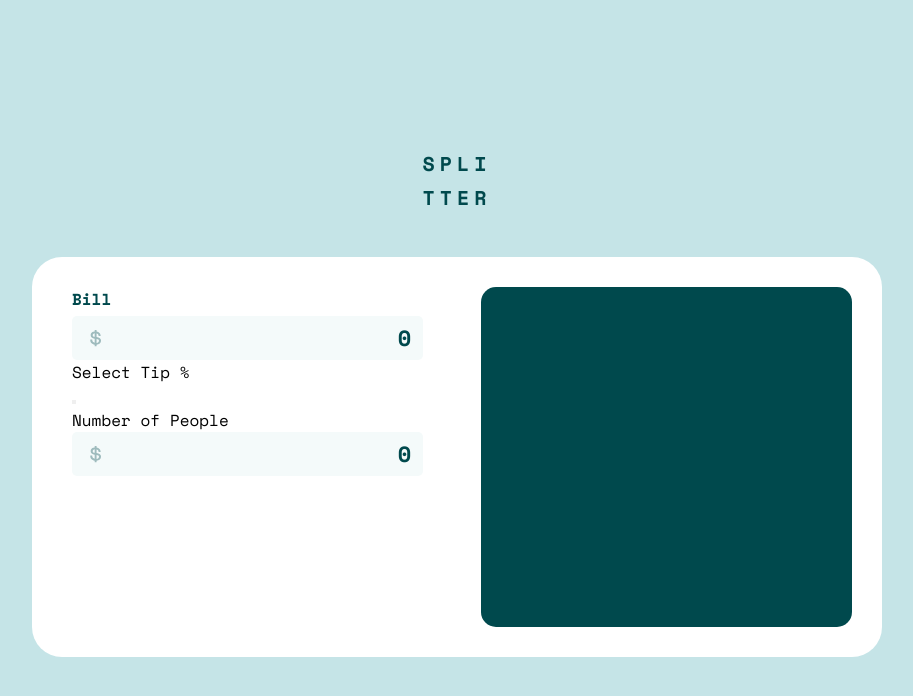
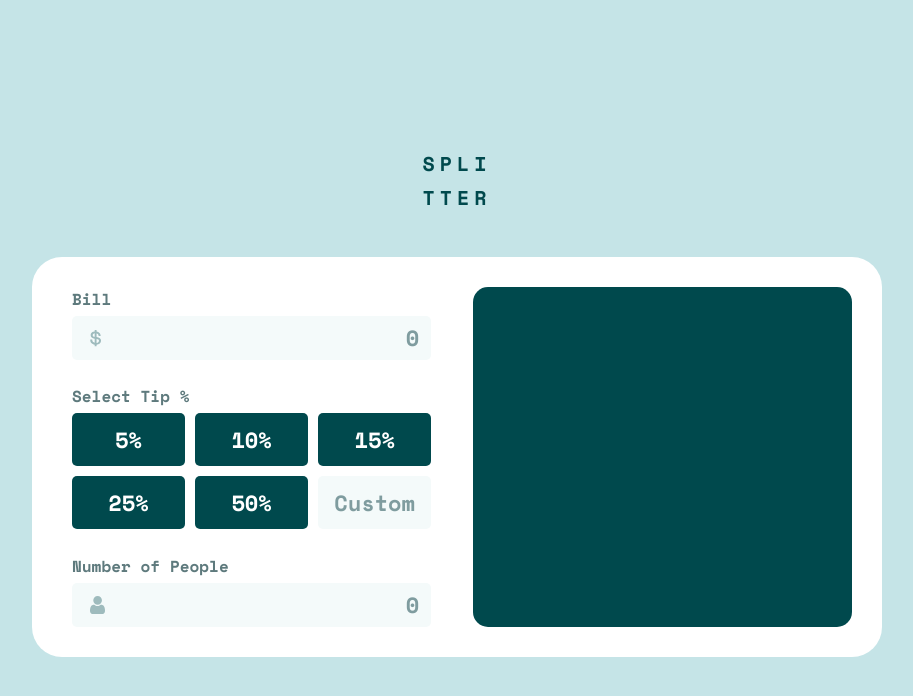
Before and after one commit to Manmeet567/tip-calculator, a React (Vite) app: page / in a window 1280 px wide. Shown: the top 696 px of the page, without its empty margins (183-1096 px from the left). Built offline with nearby package versions, Linux system fonts and the light colour scheme.

Commit message:
Created left side container designs

```diff
--- a/src/App.css
+++ b/src/App.css
@@ -55,20 +55,23 @@
 }
 
 .main-calculator-container > div {
-  width: 47%;
+  width: 48%;
 }
 .left-container {
   padding: 0 10px;
   display: flex;
   flex-direction: column;
+  justify-content: space-between;
 }
 .input-box {
   width: 100%;
 }
-.input-box > p {
+.input-box > p,
+.people-input > p,
+.select-tip-container > p {
   font-size: 16px;
   font-weight: 700;
-  color: var(--neutral-very-dark-cyan);
+  color: var(--neutral-dark-grayish-cyan);
   margin-bottom: 5px;
 }
 
@@ -108,6 +111,35 @@
   border: 2px solid var(--primary-strong-cyan);
 }
 
+.stc-container {
+  display: grid;
+  grid-template-columns: repeat(3, 1fr);
+  grid-template-rows: repeat(2, auto);
+  gap: 10px;
+}
+
+.stc-container button {
+  width: 100%;
+  padding: 10px;
+  border: none;
+  background-color: var(--neutral-very-dark-cyan);
+  color: #fff;
+  font-size: 22px;
+  font-weight: 700;
+  cursor: pointer;
+  border-radius: 5px;
+  transition: 0.1s linear;
+}
+.stc-container button:last-child {
+  background-color: var(--neutral-very-light-grayish-cyan);
+  color: var(--neutral-grayish-cyan);
+}
+
+.stc-container button:hover {
+  background-color: var(--primary-strong-cyan);
+  color: var(--neutral-very-dark-cyan);
+}
+
 .main-calculator-container > div:nth-child(2) {
   background-color: var(--neutral-very-dark-cyan);
   border-radius: 15px;
--- a/src/App.jsx
+++ b/src/App.jsx
@@ -1,11 +1,13 @@
 import { useState } from "react";
 import "./App.css";
 import DollarIcon from "./assets/icon-dollar.svg";
+import PeopleIcon from "./assets/icon-person.svg";
 
 function App() {
   const tipArr = [5, 10, 15, 25, 50];
-  const [value, setValue] = useState(0);
-  const [people, setPeople] = useState(0);
+  const [value, setValue] = useState("");
+  const [tip, setTip] = useState(0);
+  const [people, setPeople] = useState("");
   const handleChange = (event) => {
     const { name, value: inputValue } = event.target;
 
@@ -44,14 +46,17 @@ function App() {
           <div className="select-tip-container">
             <p>Select Tip %</p>
             <div className="stc-container">
-              <button></button>
+              {tipArr.map((item, index) => (
+                <button key={index}>{item}%</button>
+              ))}
+              <button>Custom</button>
             </div>
           </div>
 
           <div className="people-input">
             <p>Number of People</p>
             <div className="bill-input-box">
-              <img src={DollarIcon} alt="$" />
+              <img src={PeopleIcon} alt="$" />
               <input
                 type="text"
                 placeholder="0"
```
